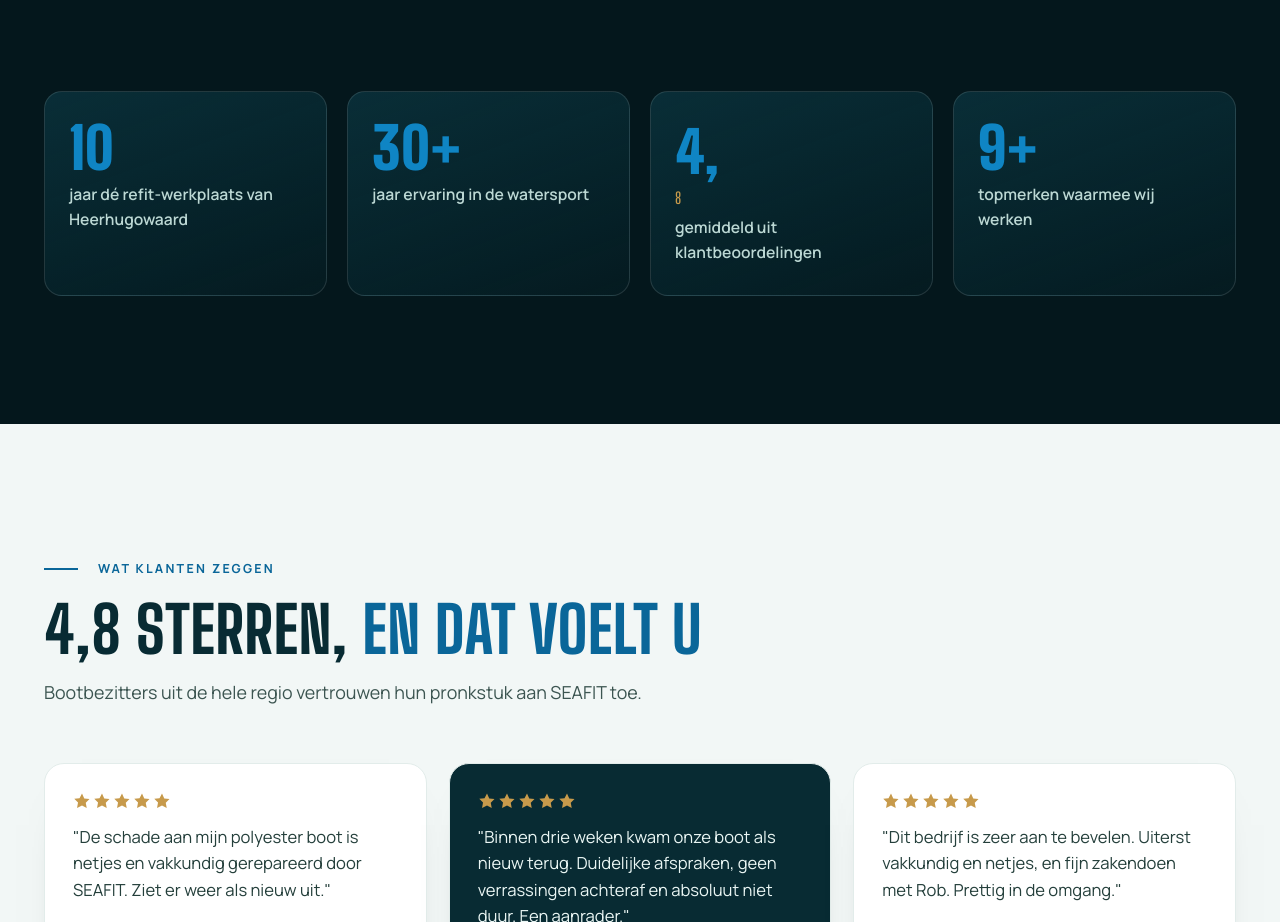
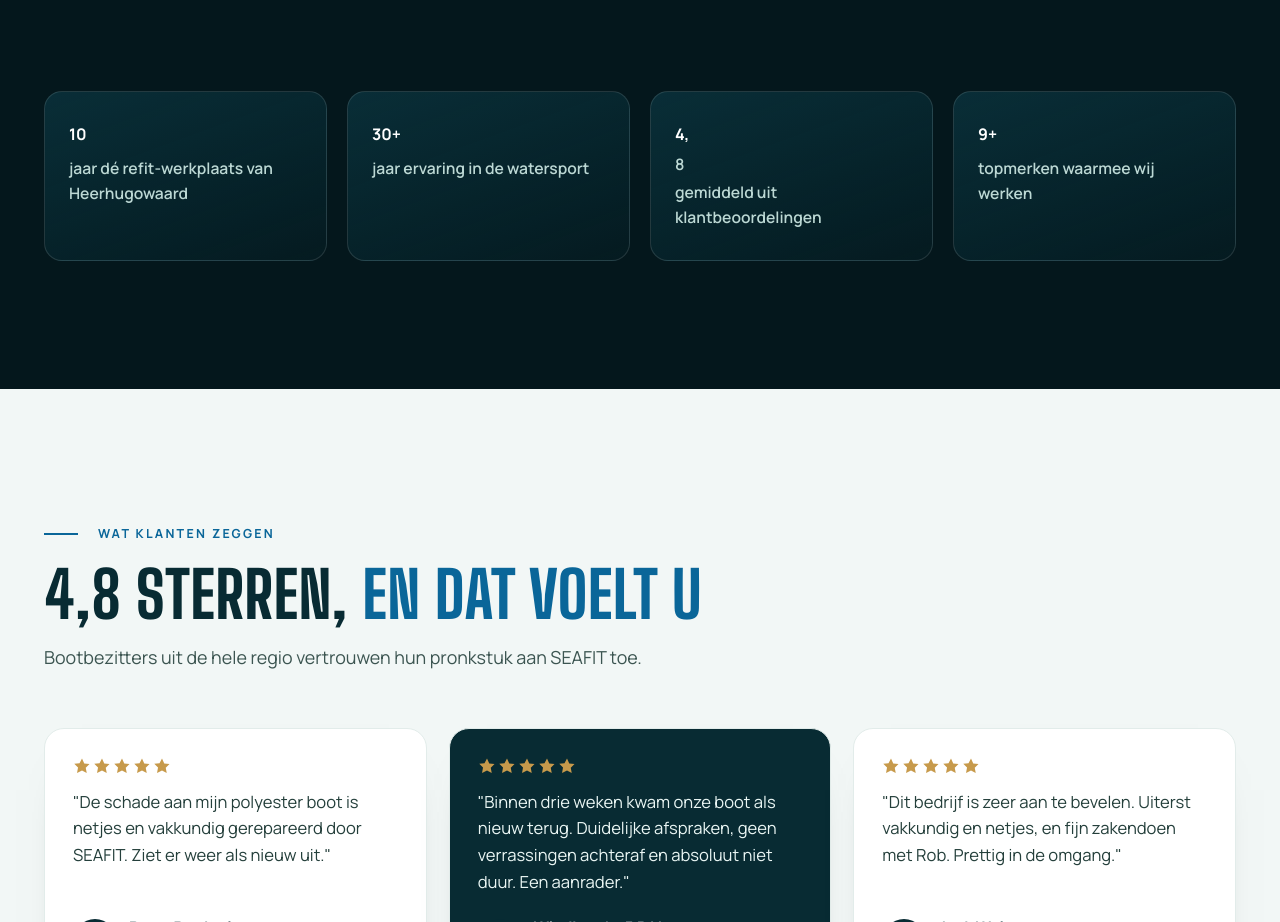
Before and after one commit to barendsmedia/concept, a plain HTML site: page seafit/index.html in a window 1280 px wide. Shown: the part 6600-7522 px from the top of the page. Drawn offline with nearby package versions, Linux system fonts and the light colour scheme.

Commit message:
Update index.html

```diff
--- a/seafit/index.html
+++ b/seafit/index.html
@@ -276,8 +276,6 @@
 .stats{background:var(--ink);color:#fff}
 .stats-grid{display:grid;grid-template-columns:repeat(4,1fr);gap:20px}
 .stat{padding:30px 24px;border:1px solid var(--line);border-radius:18px;background:linear-gradient(160deg,rgba(14,69,83,.5),rgba(8,43,51,.2))}
-.stat b{font-family:'Big Shoulders Display';font-weight:900;font-size:clamp(2.6rem,5vw,3.6rem);color:var(--aqua);line-height:.9;display:block}
-.stat b .brass{color:var(--brass)}
 .stat b.dec{line-height:1.05;white-space:nowrap}
 .stat span{display:block;margin-top:8px;color:#bcd8d4;font-weight:600;font-size:.98rem}
 @media(max-width:820px){.stats-grid{grid-template-columns:repeat(2,1fr)}}
```
